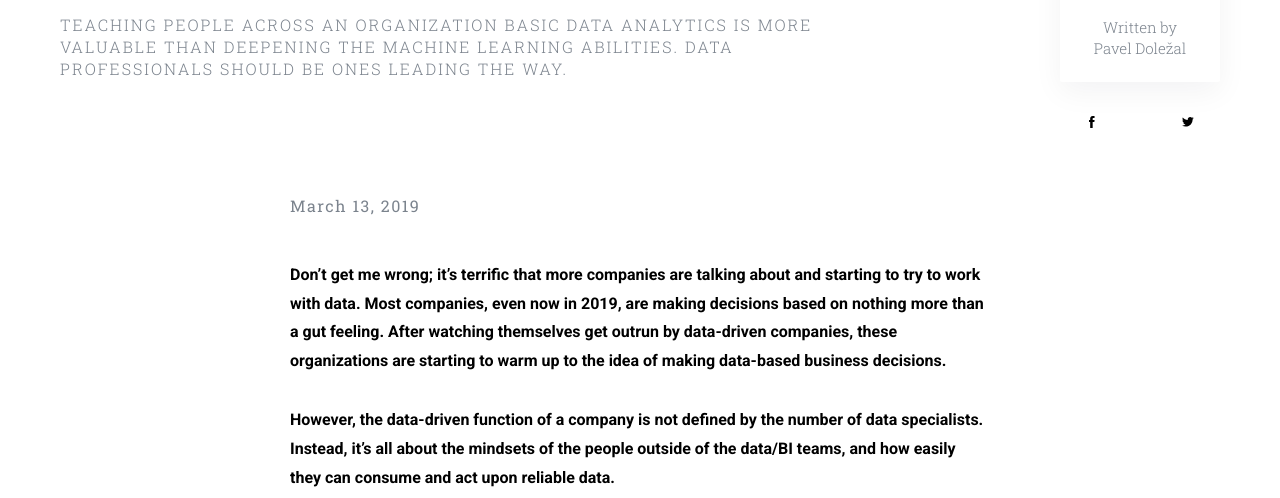
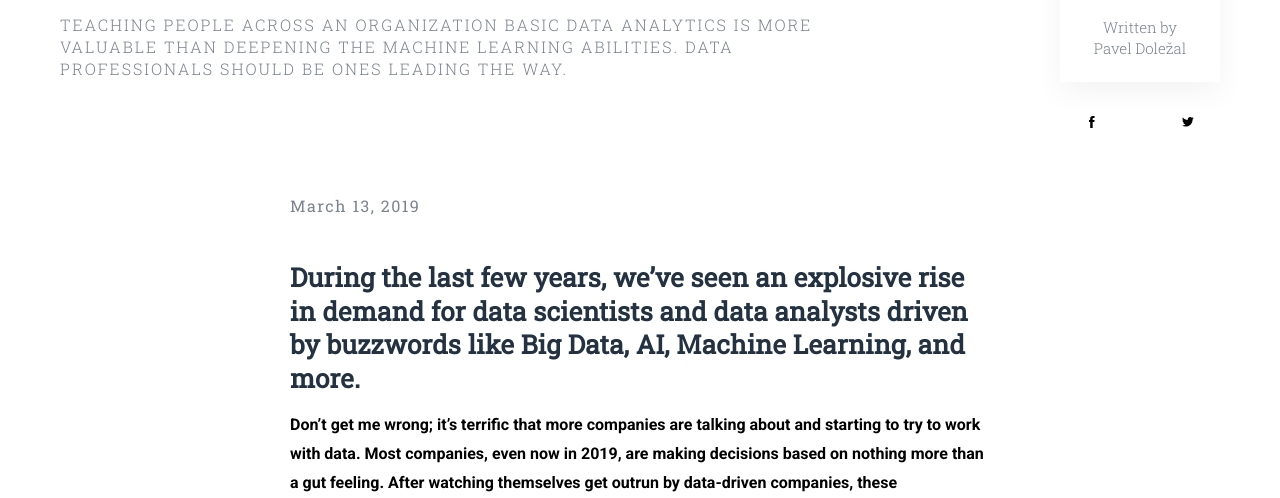
Before and after one commit to keboola/blog, a Jekyll site: the page built from _posts/2019-03-13-why-citizen-data-scientists-not-professionals-are-the-future.md, in a window 1280 px wide and 900 px high, scrolled down 341 px, cut to the strip 0-498 px from the top of the window. Built offline with Jekyll 4.4.1, drawn with Linux system fonts in a browser that asks for light colours; nearby versions of some CDN libraries.

Commit message:
Update from Forestry.io Martin Karasek updated _posts/2019-03-13-why-citizen-data-scientists-not-professionals-are-the-future.md

```diff
--- a/_posts/2019-03-13-why-citizen-data-scientists-not-professionals-are-the-future.md
+++ b/_posts/2019-03-13-why-citizen-data-scientists-not-professionals-are-the-future.md
@@ -11,6 +11,8 @@ coverphoto: "/uploads/kdnuggets.jpg"
 coverphoto_slider: ''
 
 ---
+#### **During the last few years, we've seen an explosive rise in demand for data scientists and data analysts driven by buzzwords like Big Data, AI, Machine Learning, and more.**
+
 **Don't get me wrong; it's terrific that more companies are talking about and starting to try to work with data. Most companies, even now in 2019, are making decisions based on nothing more than a gut feeling. After watching themselves get outrun by data-driven companies, these organizations are starting to warm up to the idea of making data-based business decisions.**
 
 **However, the data-driven function of a company is not defined by the number of data specialists. Instead, it's all about the mindsets of the people outside of the data/BI teams, and how easily they can consume and act upon reliable data.**
```
